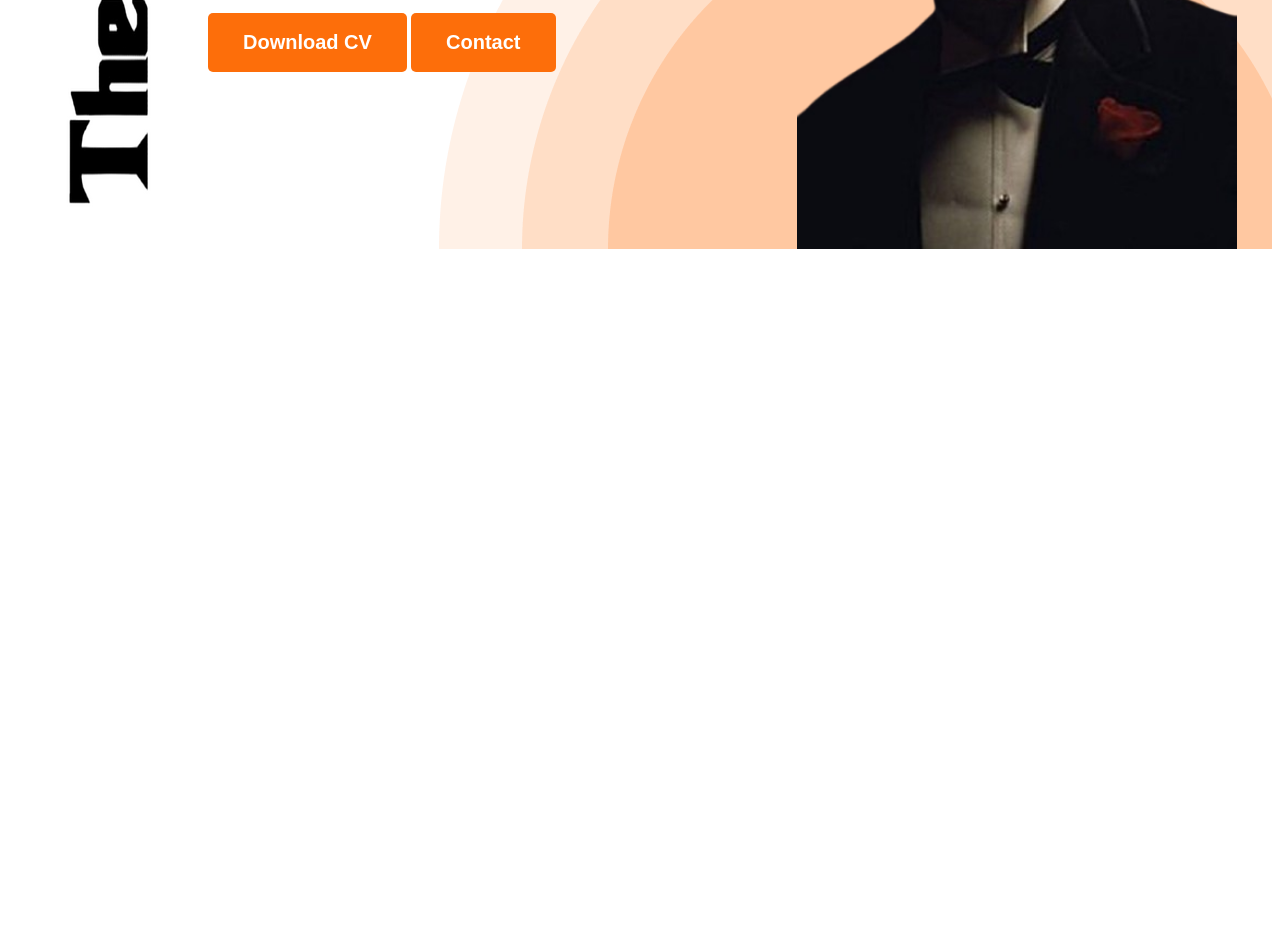
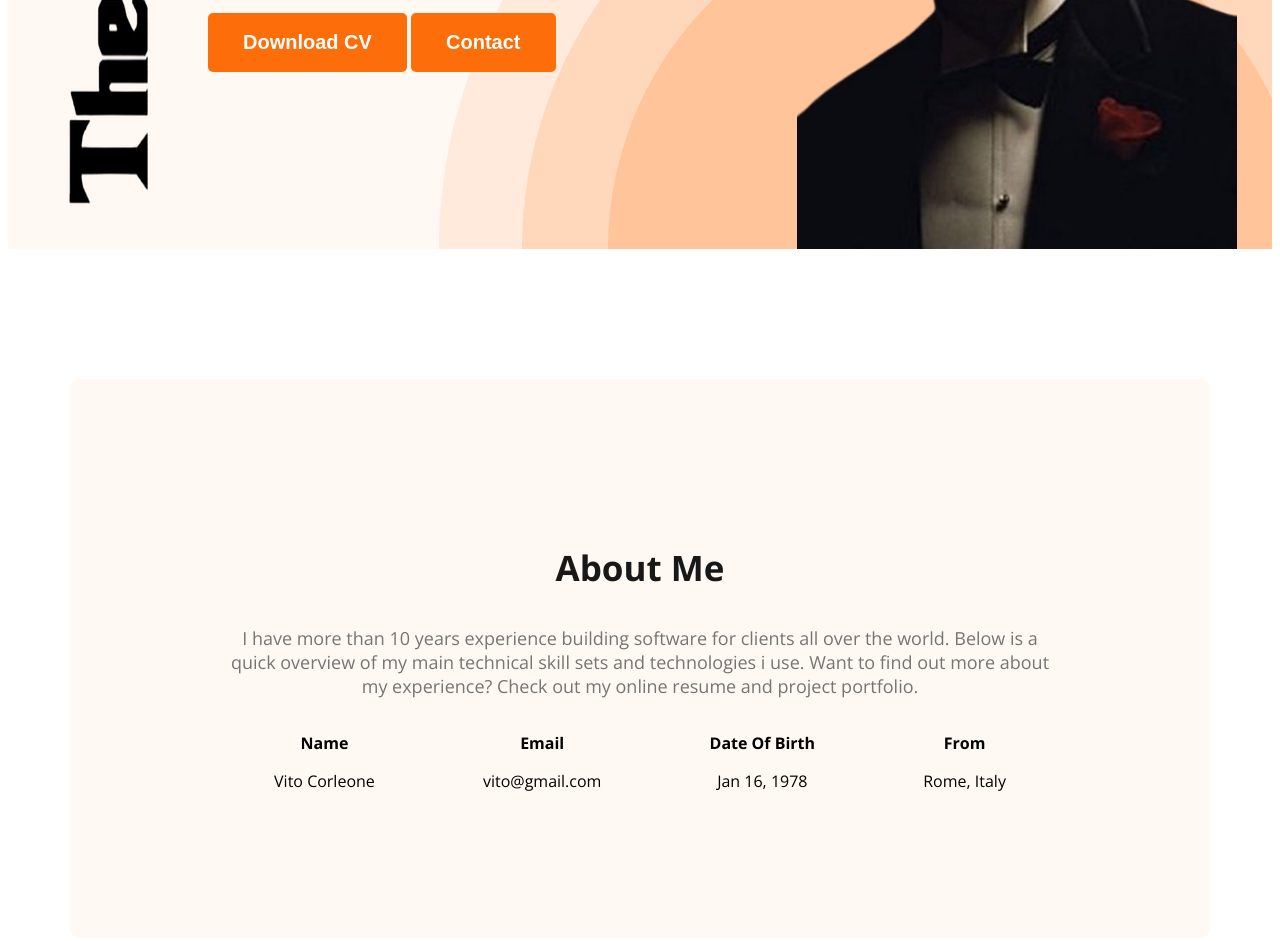
Before and after one commit to Mohsin018/Developer-portfolio-Practice, a plain HTML site: page index.html in a window 1280 px wide. Shown: the part 586-1527 px from the top of the page. Before the commit the page ends 843 px from the top, so only its background shows below. Drawn offline with nearby package versions, Linux system fonts and the light colour scheme.

Commit message:
added header and about section

```diff
--- a/index.html
+++ b/index.html
@@ -39,7 +39,39 @@
 
 
     </header>
-    <main></main>
+    <main>
+        <section class="about background-design">
+
+            <h3 class="section-title">About Me</h3>
+            <p class="section-description">I have more than 10 years experience building software for clients all over the world. Below is a quick overview of my main technical skill sets and technologies i use. Want to find out more about my experience? Check out my online resume and project portfolio.</p>
+
+            <div class="about-items">
+                <div class="about-item">
+                    <p class="item-title">Name</p>
+                    <p class="item-description">Vito Corleone</p>
+                </div>
+                <div class="about-item">
+                    <p class="item-title">Email</p>
+                    <p class="item-description">vito@gmail.com</p>
+                </div>
+                <div class="about-item">
+                    <p class="item-title">Date Of Birth</p>
+                    <p class="item-description">Jan 16, 1978</p>
+                </div>
+                <div class="about-item">
+                    <p class="item-title">From</p>
+                    <p class="item-description">Rome, Italy</p>
+                </div>
+
+            </div>
+
+
+
+
+
+        </section>
+
+    </main>
     <footer></footer>
 </body>
 </html>
--- a/styles/portfolio.css
+++ b/styles/portfolio.css
@@ -22,6 +22,7 @@ nav {
     background-image: url(../images/backgroud-image.png), url(../images/header_bg.png);
     background-repeat: no-repeat;
     background-position: top left, bottom right;
+    background-color: #fff8f3;
 }
 
 /* for nav header style */
@@ -69,6 +70,10 @@ nav ul{
     border: none;
 }
 
+.background-design{
+    background-color: #fff8f3;
+}
+
 
 /* Banner Styles */
 .banner{
@@ -99,5 +104,44 @@ nav ul{
 }
 
 .banner-description{
+    max-width: 1000px;
 
 }
+
+/* Main body */
+
+main{
+    max-width: 1140px;
+    margin: 0 auto;
+    margin-top: 130px;
+
+}
+
+.section-title{
+    font-size: 35px;
+    font-weight: bold;
+    color: #181818;
+
+}
+
+.section-description{
+    font-size: 18px;
+    color: #757575;
+}
+
+.about{
+    border-radius: 10px;
+    padding: 130px 150px;
+    text-align: center;
+
+}
+
+.about-items{
+    display: flex;
+    justify-content: space-around;
+}
+
+.item-title{
+    font-weight: bold;
+
+}
```
